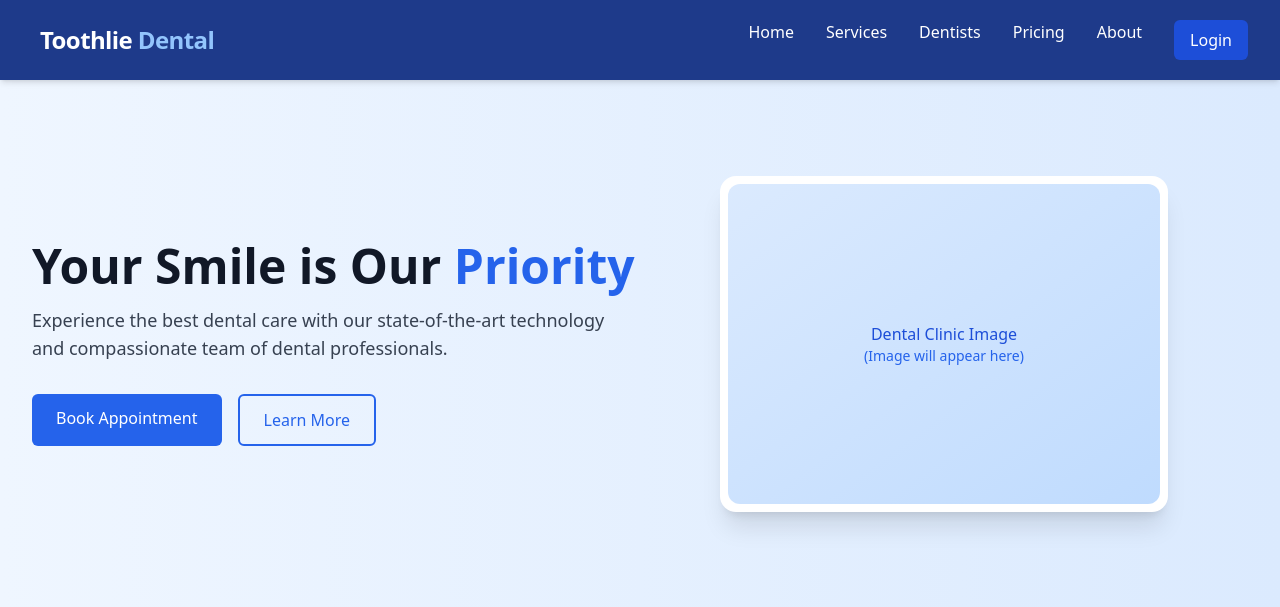
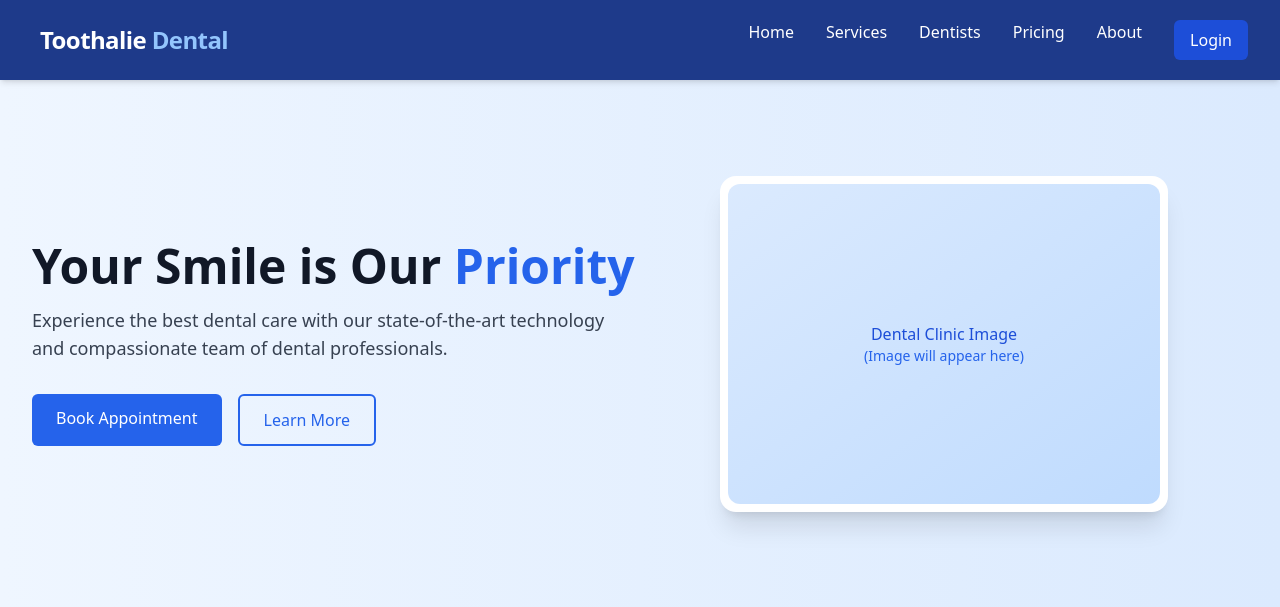
Before and after one commit to cl1ntdev/Toothalie-Dental-Online-Booking-System, a Symfony app: template templates/Pages/home.html.twig in a window 1280 px wide. Shown: the top 607 px of the page. Run offline with Twig, Linux system fonts and the light colour scheme; the template is opened without the code that fills it, so the values that code supplies are empty; some libraries are stand-ins or nearby versions.

Commit message:
change to Toothalie

```diff
--- a/templates/Pages/home.html.twig
+++ b/templates/Pages/home.html.twig
@@ -8,7 +8,7 @@
               <!-- Logo -->
               <div class="flex-shrink-0 flex items-center">
                   <i class="fas fa-tooth text-2xl text-blue-300 mr-2"></i>
-                  <a href="#" class="text-2xl font-bold tracking-tight">Toothlie <span class="text-blue-300">Dental</span></a>
+                  <a href="#" class="text-2xl font-bold tracking-tight">Toothalie <span class="text-blue-300">Dental</span></a>
               </div>
 
               <!-- Desktop Links -->
```
